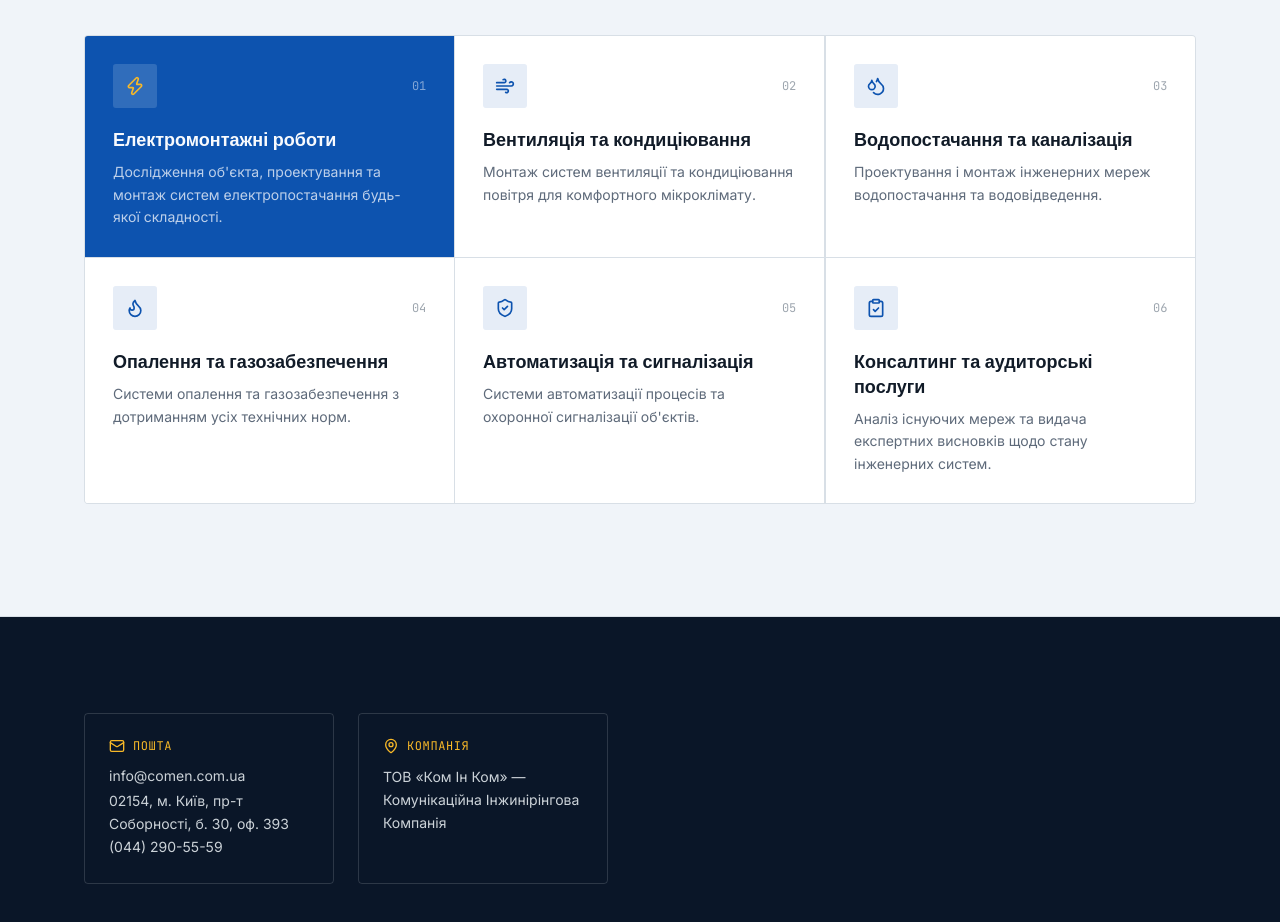
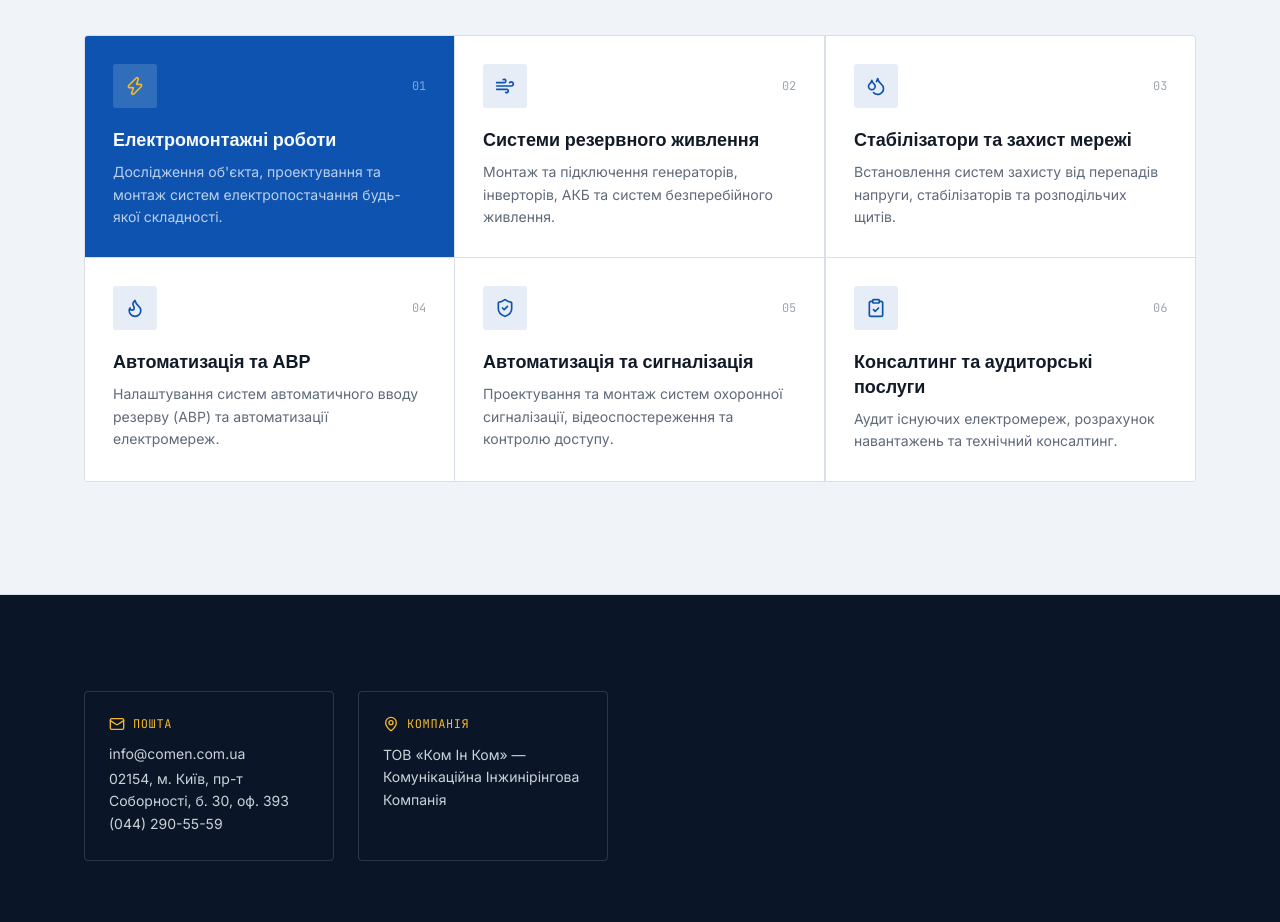
Before and after one commit to leshabilo2013-cloud/comen-website, a Next.js app: page / in a window 1280 px wide. Shown: the part 1780-2702 px from the top of the page. Built offline with nearby package versions, Linux system fonts and the light colour scheme.

Commit message:
Update service titles and descriptions in directions section

```diff
--- a/components/directions-section.tsx
+++ b/components/directions-section.tsx
@@ -12,32 +12,32 @@ const DIRECTIONS = [
   {
     id: "02",
     icon: Wind,
-    title: "Вентиляція та кондиціювання",
-    desc: "Монтаж систем вентиляції та кондиціювання повітря для комфортного мікроклімату.",
+    title: "Системи резервного живлення",
+    desc: "Монтаж та підключення генераторів, інверторів, АКБ та систем безперебійного живлення.",
   },
   {
     id: "03",
     icon: Droplets,
-    title: "Водопостачання та каналізація",
-    desc: "Проектування і монтаж інженерних мереж водопостачання та водовідведення.",
+    title: "Стабілізатори та захист мережі",
+    desc: "Встановлення систем захисту від перепадів напруги, стабілізаторів та розподільчих щитів.",
   },
   {
     id: "04",
     icon: Flame,
-    title: "Опалення та газозабезпечення",
-    desc: "Системи опалення та газозабезпечення з дотриманням усіх технічних норм.",
+    title: "Автоматизація та АВР",
+    desc: "Налаштування систем автоматичного вводу резерву (АВР) та автоматизації електромереж.",
   },
   {
     id: "05",
     icon: ShieldCheck,
     title: "Автоматизація та сигналізація",
-    desc: "Системи автоматизації процесів та охоронної сигналізації об'єктів.",
+    desc: "Проектування та монтаж систем охоронної сигналізації, відеоспостереження та контролю доступу.",
   },
   {
     id: "06",
     icon: ClipboardCheck,
     title: "Консалтинг та аудиторські послуги",
-    desc: "Аналіз існуючих мереж та видача експертних висновків щодо стану інженерних систем.",
+    desc: "Аудит існуючих електромереж, розрахунок навантажень та технічний консалтинг.",
   },
 ]
 
```
